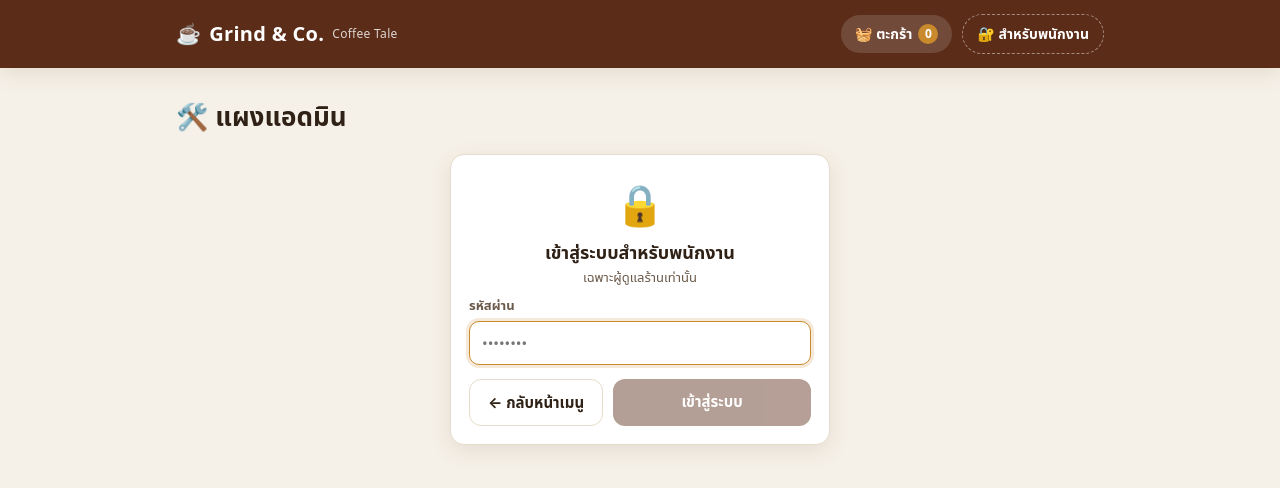
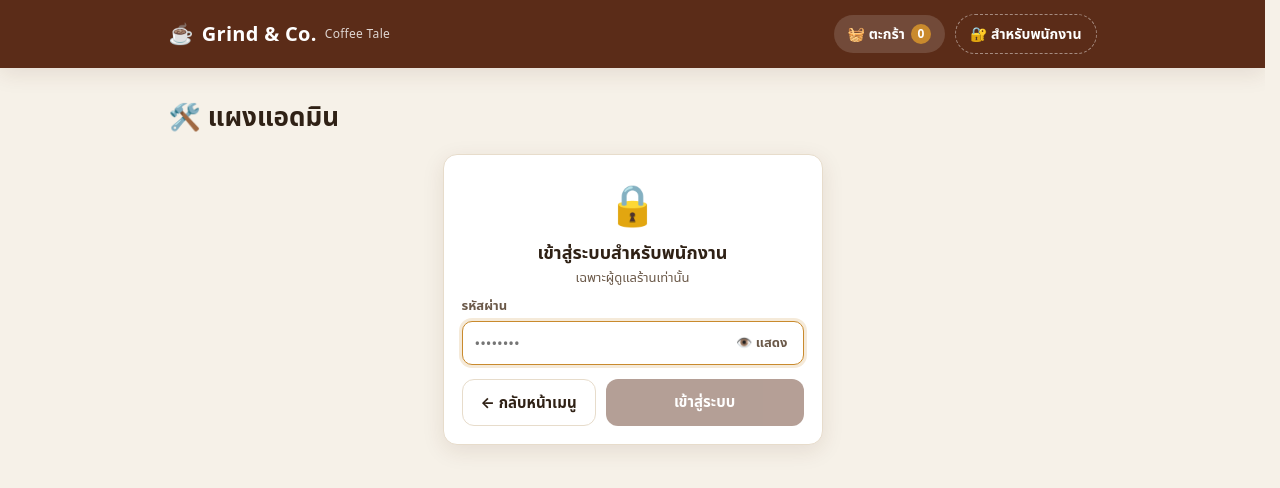
Before and after one commit to khuankhaw6094-nct/OOP-Project, a Next.js app: page /admin in a window 1280 px wide. Shown: the top 488 px of the page. Built offline with nearby package versions, Linux system fonts and the light colour scheme.

Commit message:
fix: stabilize page width across menu tabs, add show/hide toggle to admin password field

```diff
--- a/src/app/admin/page.tsx
+++ b/src/app/admin/page.tsx
@@ -27,6 +27,7 @@ function AdminLogin() {
   const { loginAdmin } = useStore();
   const [password, setPassword] = useState("");
   const [error, setError] = useState(false);
+  const [showPassword, setShowPassword] = useState(false);
 
   function handleSubmit() {
     const ok = loginAdmin(password);
@@ -51,8 +52,9 @@ function AdminLogin() {
         </div>
         <div className="field">
           <label>รหัสผ่าน</label>
+          <div className="password-wrap">
             <input
-            type="password"
+              type={showPassword ? "text" : "password"}
               value={password}
               placeholder="••••••••"
               onChange={(e) => {
@@ -64,6 +66,16 @@ function AdminLogin() {
               }}
               autoFocus
             />
+            <button
+              type="button"
+              className="password-toggle"
+              aria-label={showPassword ? "ซ่อนรหัสผ่าน" : "แสดงรหัสผ่าน"}
+              aria-pressed={showPassword}
+              onClick={() => setShowPassword((prev) => !prev)}
+            >
+              {showPassword ? "🙈 ซ่อน" : "👁️ แสดง"}
+            </button>
+          </div>
         </div>
         {error && (
           <div style={{ color: "var(--danger)", fontSize: 14, marginBottom: 10 }}>
--- a/src/app/globals.css
+++ b/src/app/globals.css
@@ -23,6 +23,11 @@ html,
 body {
   margin: 0;
   padding: 0;
+}
+
+/* จองพื้นที่ scrollbar ไว้เสมอ — หน้าสั้น/ยาวกว้างเท่ากัน ไม่สั่นตอนสลับแท็บ */
+html {
+  scrollbar-gutter: stable;
 }
 
 body {
@@ -382,6 +387,33 @@ a.menu-card:hover {
 .field textarea:focus {
   border-color: var(--accent);
   box-shadow: 0 0 0 3px rgba(201, 138, 45, 0.18);
+}
+
+.password-wrap {
+  position: relative;
+}
+
+.field .password-wrap input {
+  padding-right: 64px;
+}
+
+.password-toggle {
+  position: absolute;
+  top: 50%;
+  right: 6px;
+  transform: translateY(-50%);
+  padding: 5px 10px;
+  border: none;
+  border-radius: 8px;
+  background: transparent;
+  color: var(--ink-soft);
+  font-size: 13px;
+  font-weight: 700;
+}
+
+.password-toggle:hover {
+  background: var(--surface-alt);
+  color: var(--ink);
 }
 
 /* -------- Option chips / segment ---------- */
```
Lines whose indentation alone changed are shown as unchanged.
